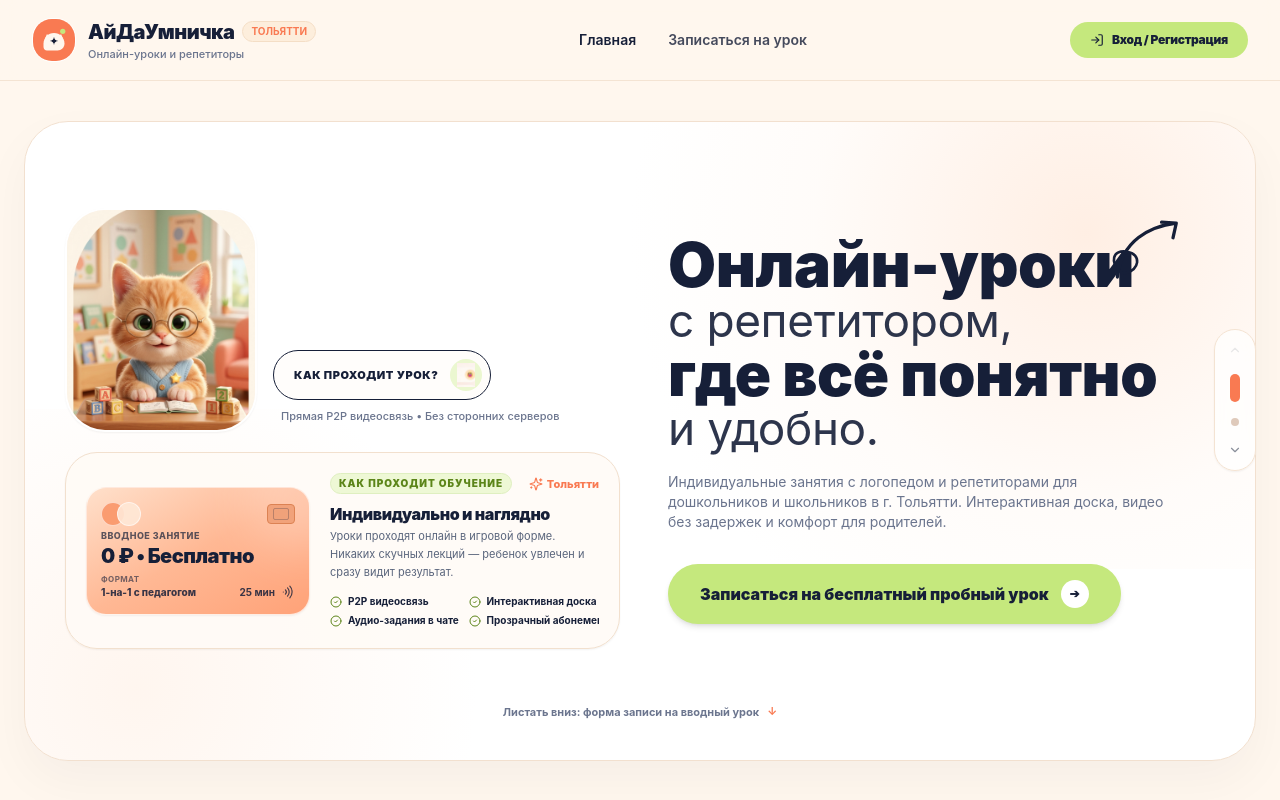
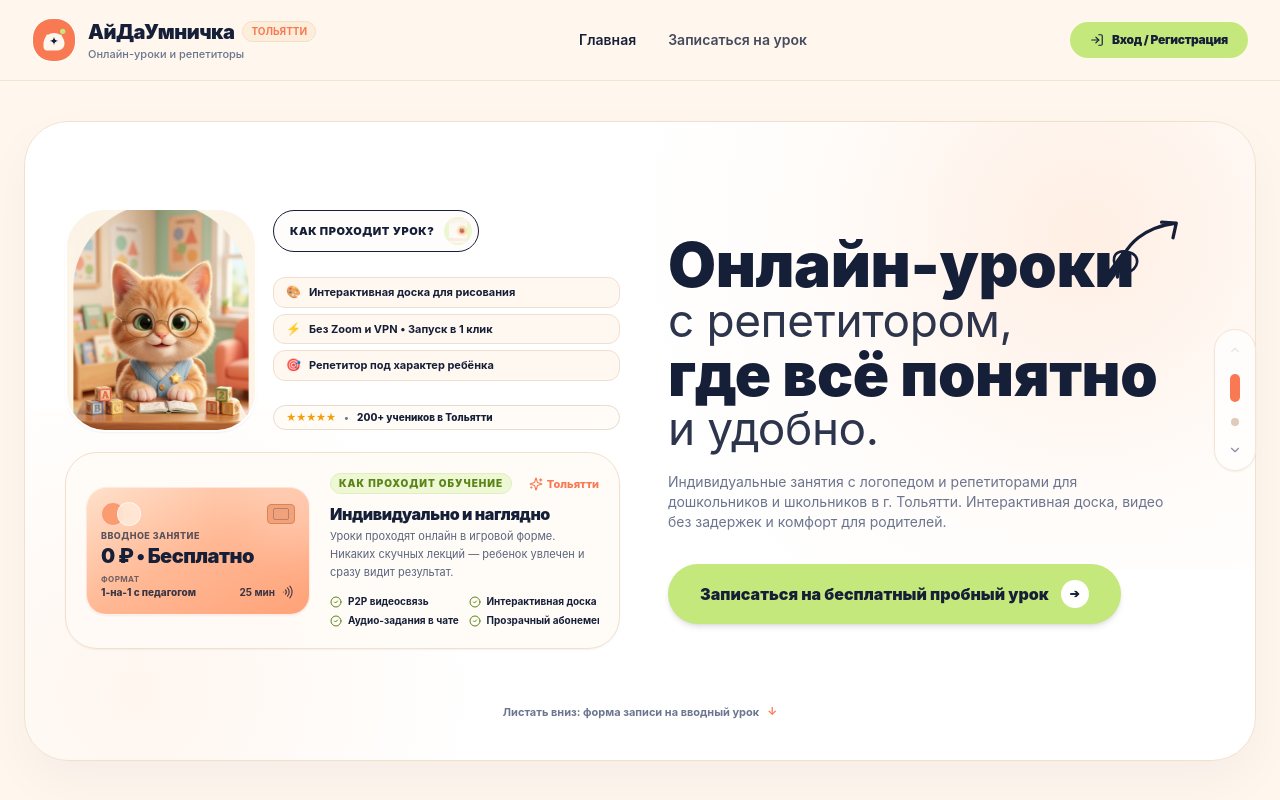
Before and after one commit to GreMZaa/ayda-umnichka, a Next.js app: page / in a window 1280 px wide. Built offline with nearby package versions, Linux system fonts and the light colour scheme; no server answers.

Commit message:
feat(ui): fill empty space beside hero mascot with feature pills and social proof badge

```diff
--- a/src/app/page.tsx
+++ b/src/app/page.tsx
@@ -147,13 +147,13 @@ export default function HomePage() {
 
             <div className="grid grid-cols-1 lg:grid-cols-12 gap-6 lg:gap-10 items-center flex-1 my-auto relative z-10">
 
-              {/* Left Column: HD Mascot + Pill + Informative Overview Card */}
+              {/* Left Column: HD Mascot + Companion Feature Column + Informative Overview Card */}
               <div className="lg:col-span-6 space-y-4 sm:space-y-5">
 
-                {/* Cat + Pill Row */}
-                <div className="flex items-end gap-3 sm:gap-4">
+                {/* Cat + Companion Feature Column (Completely fills the space beside the mascot) */}
+                <div className="flex items-stretch gap-3.5 sm:gap-4">
                   {/* Arched Organic Cat Mascot Frame with HD Generated Mascot */}
-                  <div className="w-36 h-44 sm:w-44 sm:h-52 lg:w-48 lg:h-56 rounded-[36px] sm:rounded-[40px] overflow-hidden relative shadow-sm border-2 border-white bg-[#FFF6EE] shrink-0">
+                  <div className="w-36 h-48 sm:w-44 sm:h-52 lg:w-48 lg:h-56 rounded-[36px] sm:rounded-[40px] overflow-hidden relative shadow-sm border-2 border-white bg-[#FFF6EE] shrink-0">
                     <Image
                       src="/images/mascot-center-hd.jpg"
                       alt="Кот-наставник центра АйДаУмничка (Тольятти)"
@@ -163,27 +163,57 @@ export default function HomePage() {
                     />
                   </div>
 
+                  {/* Right Companion Panel — Fills the previous empty space with value and interactive pills */}
+                  <div className="flex-1 flex flex-col justify-between py-0.5 min-w-0">
                     {/* "КАК ПРОХОДИТ УРОК?" Pill Button */}
-                  <div className="pb-2 space-y-2">
+                    <div>
                       <button
                         onClick={() => scrollToSlide(1)}
-                      className="inline-flex items-center gap-3 bg-[#FFFDFB] border border-[#161F38] rounded-full pl-5 pr-2 py-2 shadow-xs hover:bg-[#FFF5EC] transition-all group cursor-pointer"
+                        className="inline-flex items-center justify-between gap-2.5 bg-[#FFFDFB] border border-[#161F38] rounded-full pl-4 pr-1.5 py-1.5 shadow-xs hover:bg-[#FFF5EC] transition-all group cursor-pointer w-full sm:w-auto"
                       >
-                      <span className="text-[11px] font-black text-[#161F38] uppercase tracking-wider whitespace-nowrap">
+                        <span className="text-[10px] sm:text-[11px] font-black text-[#161F38] uppercase tracking-wider whitespace-nowrap">
                           КАК ПРОХОДИТ УРОК?
                         </span>
-                      <div className="w-8 h-8 rounded-full bg-[#EBF7D0] flex items-center justify-center p-1 relative shrink-0 group-hover:scale-105 transition-transform">
+                        <div className="w-7 h-7 rounded-full bg-[#EBF7D0] flex items-center justify-center p-1 relative shrink-0 group-hover:scale-105 transition-transform">
                           <Image
                             src="/images/puzzle-icon.png"
                             alt="Пазл"
                             fill
-                          className="object-contain p-1"
+                            className="object-contain p-0.5"
                           />
                         </div>
                       </button>
+                    </div>
 
-                    <div className="text-[11px] text-[#6B758E] pl-2 font-medium hidden sm:block">
-                      Прямая P2P видеосвязь • Без сторонних серверов
+                    {/* 3 Interactive Highlight Bullets */}
+                    <div className="space-y-1.5 my-1.5">
+                      <div className="flex items-center gap-2 bg-[#FFF8F1] border border-[#F2DECE] px-3 py-1.5 rounded-xl shadow-2xs">
+                        <span className="text-xs shrink-0">🎨</span>
+                        <span className="text-[11px] font-bold text-[#161F38] truncate">
+                          Интерактивная доска для рисования
+                        </span>
+                      </div>
+
+                      <div className="flex items-center gap-2 bg-[#FFF8F1] border border-[#F2DECE] px-3 py-1.5 rounded-xl shadow-2xs">
+                        <span className="text-xs shrink-0">⚡</span>
+                        <span className="text-[11px] font-bold text-[#161F38] truncate">
+                          Без Zoom и VPN • Запуск в 1 клик
+                        </span>
+                      </div>
+
+                      <div className="flex items-center gap-2 bg-[#FFF8F1] border border-[#F2DECE] px-3 py-1.5 rounded-xl shadow-2xs">
+                        <span className="text-xs shrink-0">🎯</span>
+                        <span className="text-[11px] font-bold text-[#161F38] truncate">
+                          Репетитор под характер ребёнка
+                        </span>
+                      </div>
+                    </div>
+
+                    {/* Social Proof & Rating Badge */}
+                    <div className="flex items-center gap-2 text-[10px] font-extrabold text-[#161F38] bg-[#FFFBF7] border border-[#EADBCC] px-3 py-1 rounded-full shadow-2xs">
+                      <span className="text-amber-500 tracking-tighter">★★★★★</span>
+                      <span className="text-[#6B758E] font-medium">•</span>
+                      <span className="truncate">200+ учеников в Тольятти</span>
                     </div>
                   </div>
                 </div>
```
Lines whose indentation alone changed are shown as unchanged.
